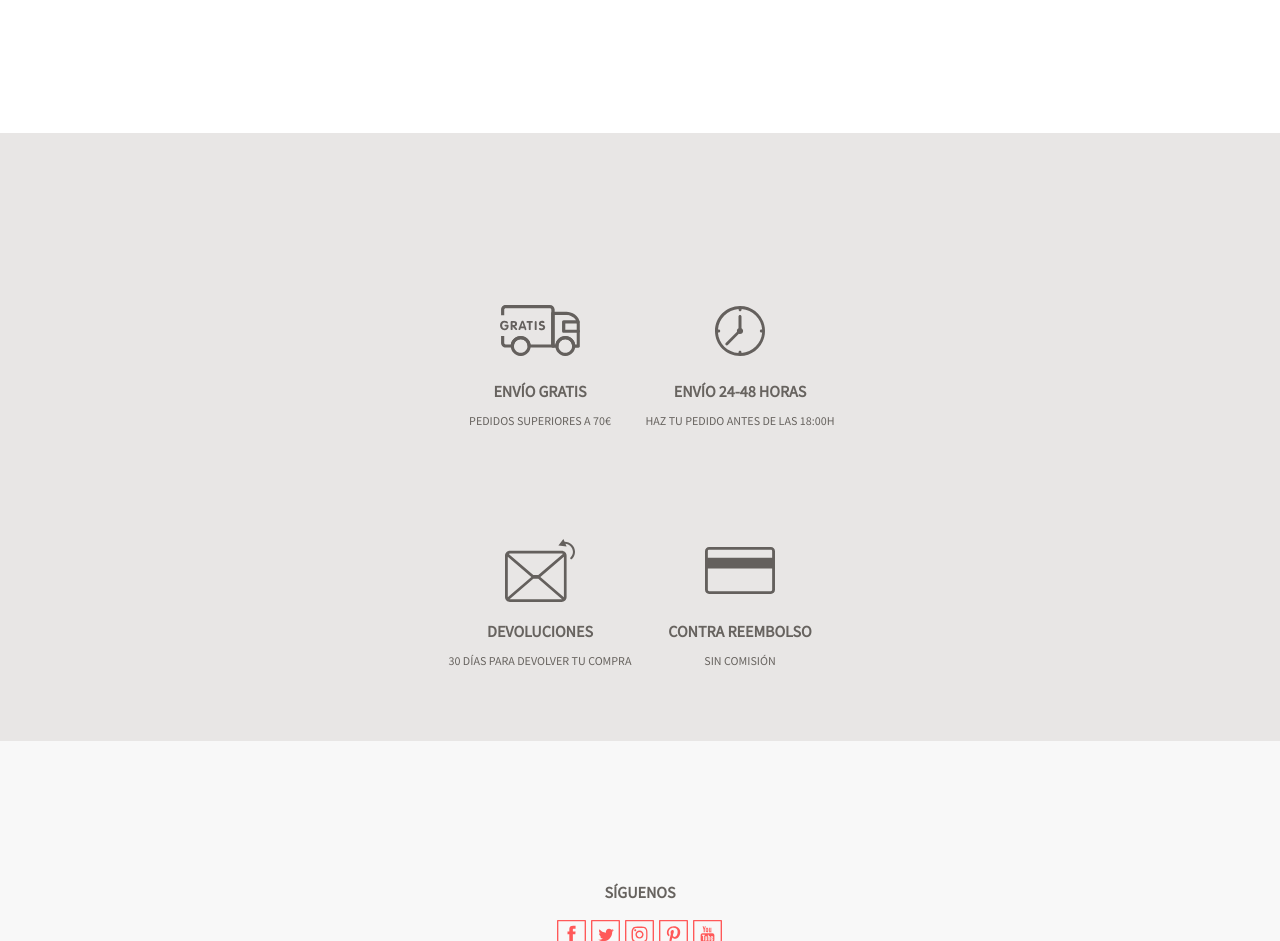
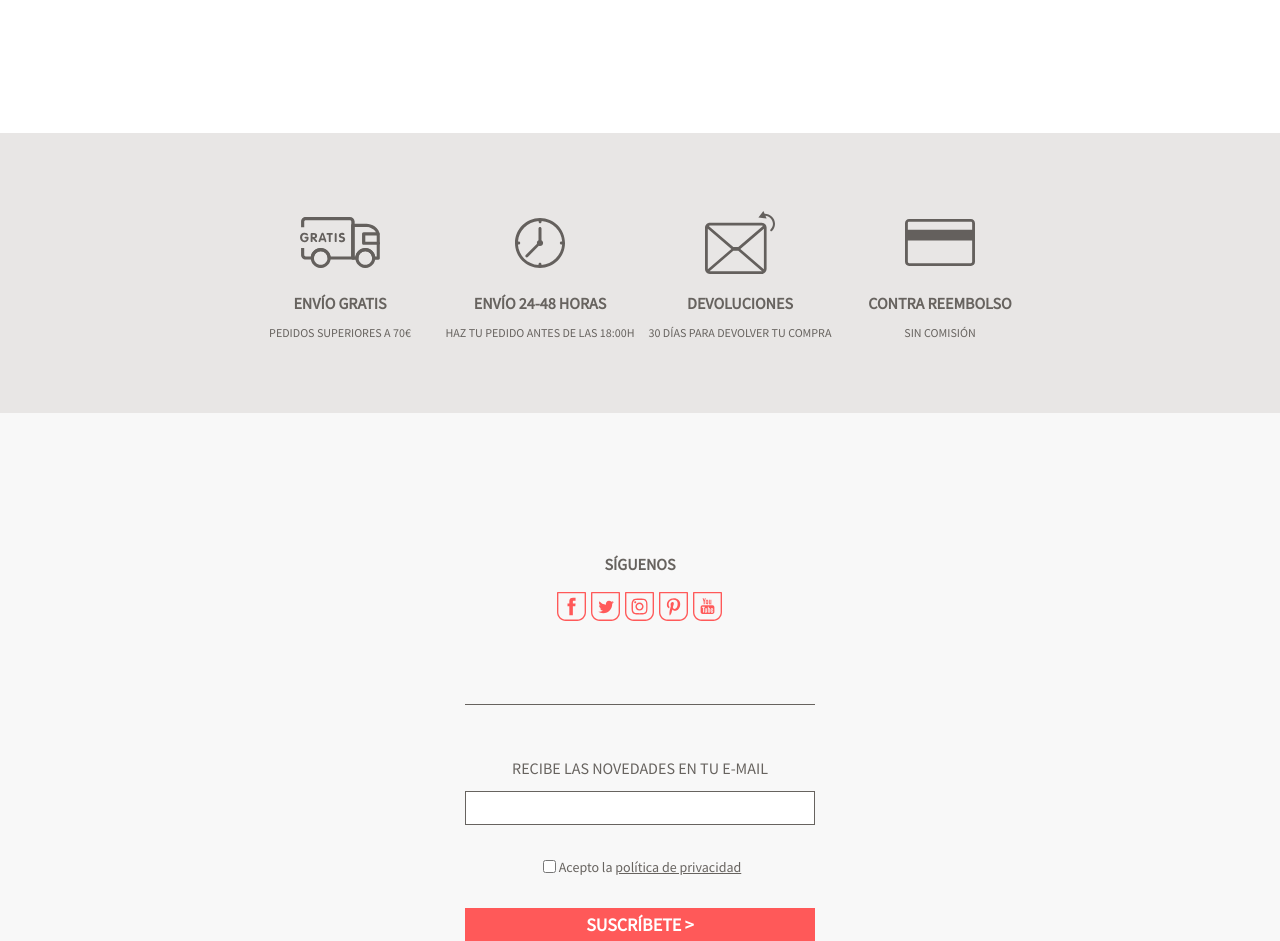
Before and after one commit to Danigury/011021-c-weekend-sandra-dani, a website: page index.html in a window 1280 px wide. Shown: the part 1760-2701 px from the top of the page. Drawn offline with nearby package versions, Linux system fonts and the light colour scheme; files that its build step writes are made by us from their sources.

Commit message:
mediaquery seccion pedidios

```diff
--- a/style.scss
+++ b/style.scss
@@ -493,3 +493,18 @@ body {
     font-size: small;
   }
 }
+
+///**MEDIAQUERY***///
+@media only screen and (min-width: 600px) {
+  .pedidos {
+    @extend %display-flex-center;
+    flex-direction: row;
+    padding-top: 40px;
+    &__fila {
+      width: 400px;
+      padding: 0;
+      justify-content: space-evenly;
+      align-items: center;
+    }
+  }
+}
```
